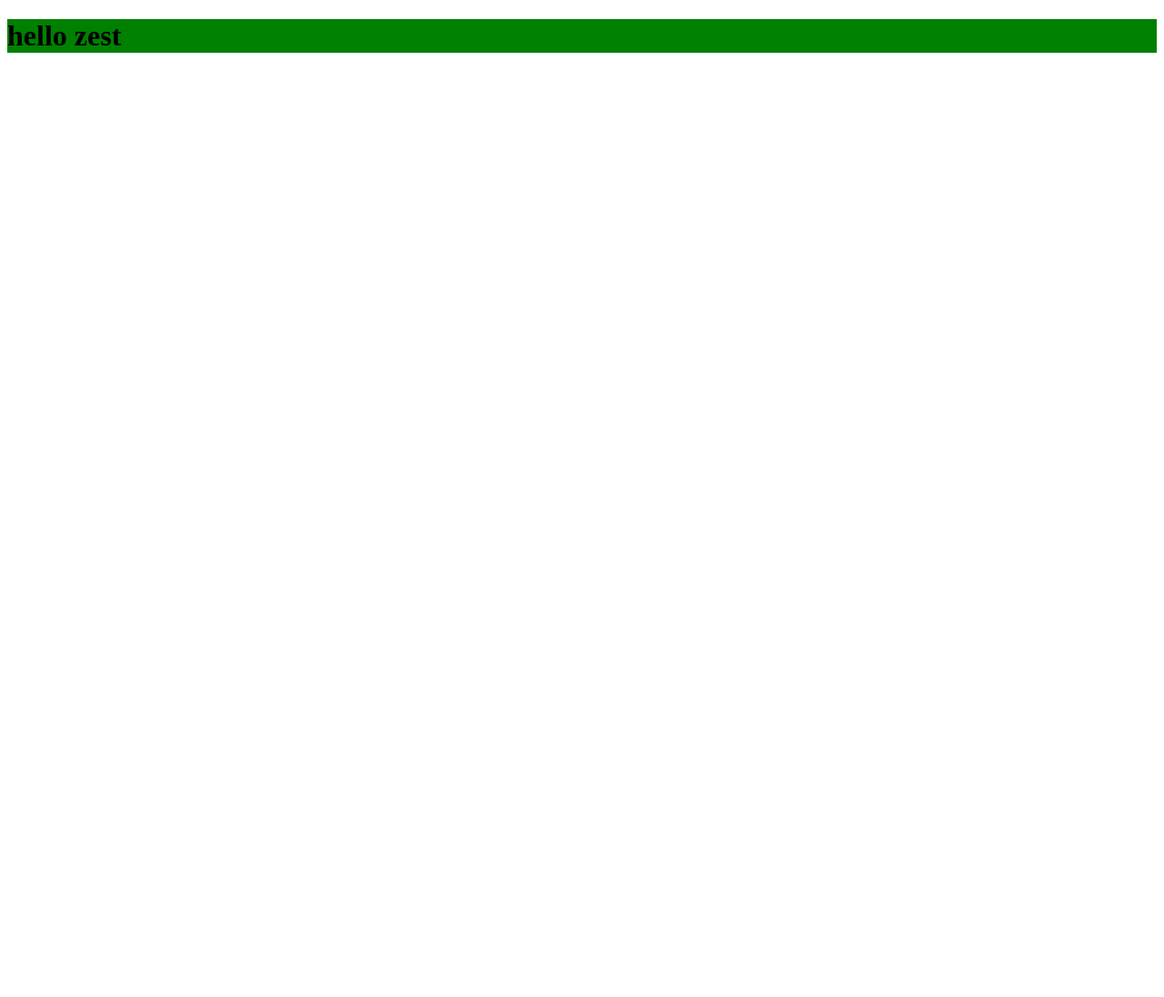
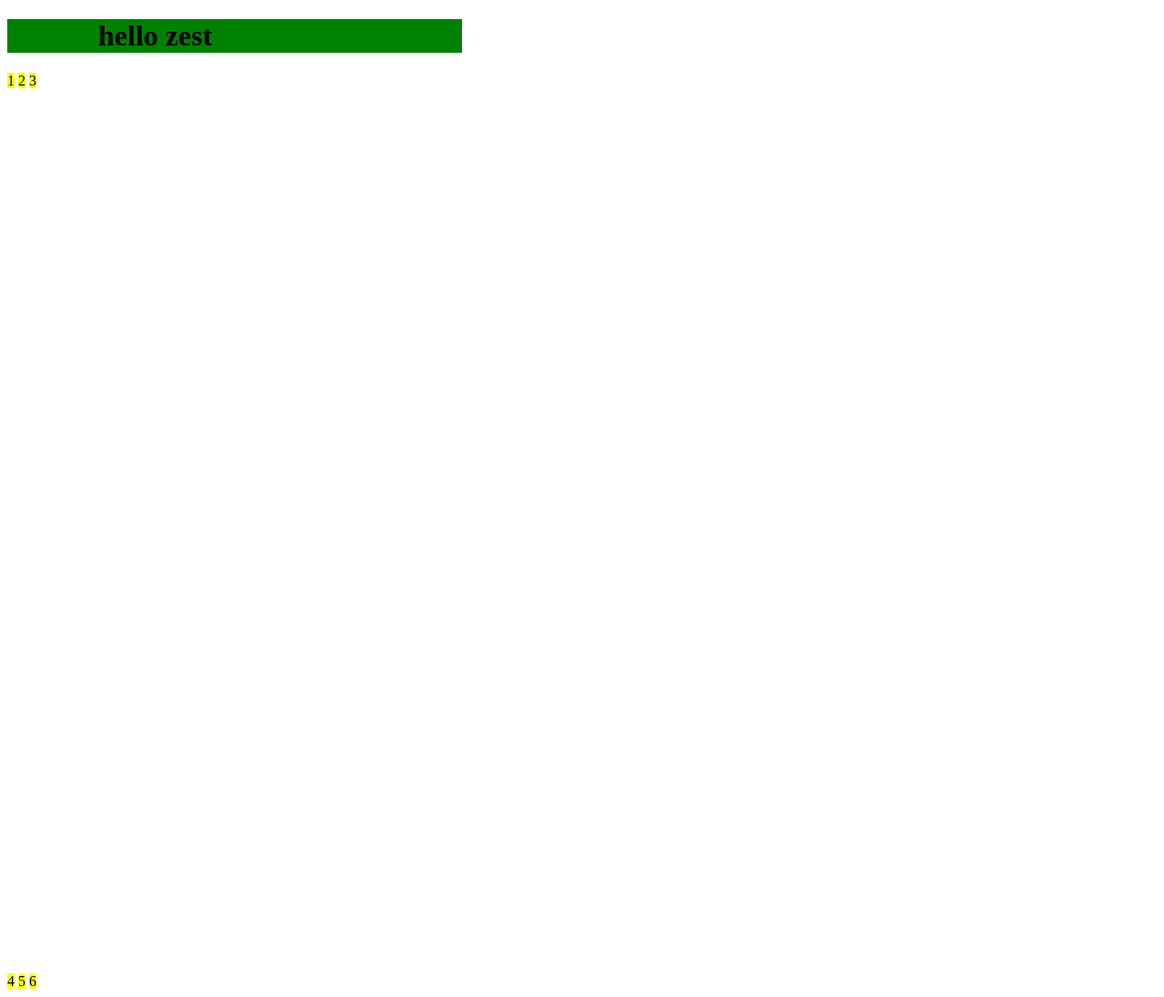
Before and after one commit to hellozest/hellozest.github.io, a plain HTML site: page index.html in a window 1280 px wide. Shown: the whole page at 91% size. Before the commit the page ends 898 px from the top, so only its background shows below. Drawn offline with Linux system fonts and the light colour scheme.

Commit message:
Update index.html

```diff
--- a/index.html
+++ b/index.html
@@ -8,18 +8,17 @@
     </style>
   </head>
   <body>
-    <div style="background-color:green; width:400px,padding-left:100px">
+    <div style="background-color:green; width:400px;padding-left:100px;">
       <h1>hello zest</h1></div>
-    <span class="brick", style="background-color:yellow"></span>
-    <div style="margin-top:440px; margin-left:50">
-      <span class="brick", style="background-color:yellow"></span>
-      <span class="brick", style="background-color:yellow"></span>
-      <span class="brick", style="background-color:yellow"></span>
+    <div class="brick",style="margin-top:440px; margin-left:50;">
+      <span style="background-color:yellow;">1</span>
+      <span style="background-color:yellow;">2</span>
+      <span style="background-color:yellow;">3</span>
     </div>
-    <div style="margin-top:840px; margin-left:50">
-      <span class="brick", style="background-color:yellow"></span>
-      <span class="brick", style="background-color:yellow"></span>
-      <span class="brick", style="background-color:yellow"></span>
+    <div style="margin-top:840px; margin-left:50;">
+      <span class="brick", style="background-color:yellow;">4</span>
+      <span class="brick", style="background-color:yellow;">5</span>
+      <span class="brick", style="background-color:yellow;">6</span>
     </div>
   </body>
 </html>
```
